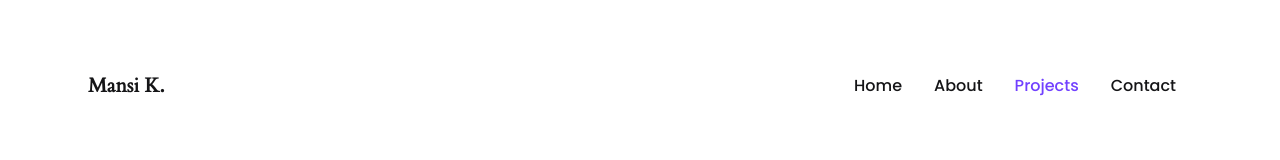
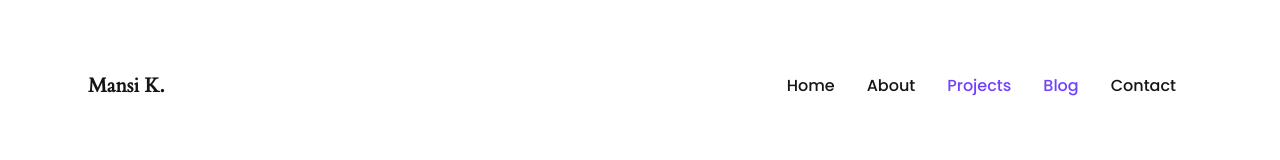
Before and after one commit to saifalfalah/mansi-kasar, a Next.js app: page /projects/uiux-designs in a window 1280 px wide. Shown: the top 160 px of the page. Built offline with nearby package versions, Linux system fonts and the light colour scheme.

Commit message:
added blog to  navbar. updated case studies embed links

```diff
--- a/components/Navbar.js
+++ b/components/Navbar.js
@@ -76,6 +76,17 @@ const Navbar = () => {
                 Projects
               </a>
             </Link>
+            <Link href="/projects">
+              <a
+                className={`items-center justify-center w-full p-2 mr-4 font-medium rounded font-poppins lg:w-auto ${
+                  router.pathname.startsWith("/projects")
+                    ? "text-brand"
+                    : "text-navItems "
+                }`}
+              >
+                Blog
+              </a>
+            </Link>
             <Link href="/contact">
               <a
                 className={`items-center justify-center w-full p-2 mr-4 font-medium rounded font-poppins lg:w-auto ${
--- a/components/data/uiuxCasestudies.data.js
+++ b/components/data/uiuxCasestudies.data.js
@@ -11,6 +11,7 @@ export const uiuxCaseList = [
     contentHeight: "32700",
     thumbnailWidth: "2645",
     thumbnailHeight: "2116",
+    videoUrl: "https://www.youtube.com/embed/_yRBLKb0JtA",
   },
   {
     id: 1,
--- a/components/data/uiuxDesign.data.js
+++ b/components/data/uiuxDesign.data.js
@@ -8,7 +8,7 @@ export const uiuxDesignList = [
     thumbnailSrc: "/assets/all-projects/uiuxDesign/1.png",
     textCont: "order-2 lg:order-none",
     imgCont: "order-1 lg:order-none",
-    videoUrl: "https://www.youtube.com/embed/DEiVBwIavJo",
+    videoUrl: "https://www.youtube.com/embed/oIqsnKPRME0",
     contentWidth: "1400",
     contentHeight: "3729",
   },
```
